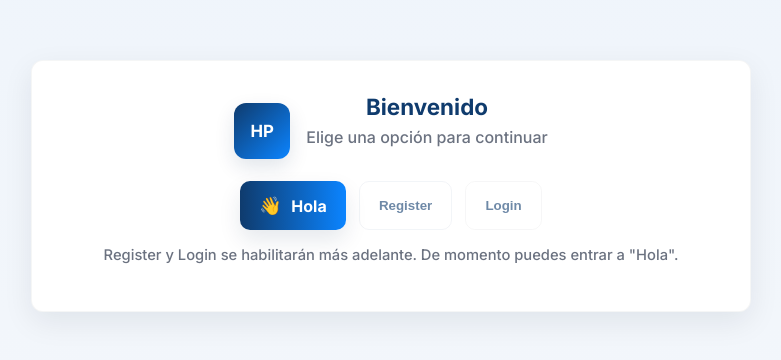
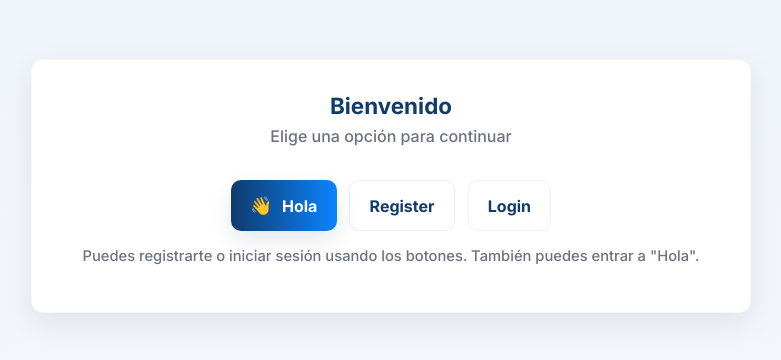
Before and after one commit to freddyrc89/primerpy_2025_20, a plain HTML site: page index.html in a window 1280 px wide. Shown: the part 214-574 px from the top of the page, without its empty margins (249-1030 px from the left). Drawn offline with Linux system fonts and the light colour scheme.

Commit message:
Modificacion de botones login y register

```diff
--- a/index.html
+++ b/index.html
@@ -116,7 +116,6 @@
 <body>
     <main class="card" role="main" aria-labelledby="titulo">
         <div class="brand">
-            <div class="logo" aria-hidden="true">HP</div>
             <div>
                 <h1 id="titulo">Bienvenido</h1>
                 <p class="lead">Elige una opción para continuar</p>
@@ -129,16 +128,16 @@
                 <span>Hola</span>
             </a>
 
-            <button class="btn btn-outline" type="button" disabled title="Próximamente">
+            <a class="btn btn-outline" href="register.html" title="Ir a Register">
                 <span>Register</span>
-            </button>
+            </a>
 
-            <button class="btn btn-ghost" type="button" disabled title="Próximamente">
+            <a class="btn btn-ghost" href="login.html" title="Ir a Login">
                 <span>Login</span>
-            </button>
+            </a>
         </div>
 
-        <p class="note">Register y Login se habilitarán más adelante. De momento puedes entrar a "Hola".</p>
+    <p class="note">Puedes registrarte o iniciar sesión usando los botones. También puedes entrar a "Hola".</p>
     </main>
 </body>
 </html>
```
